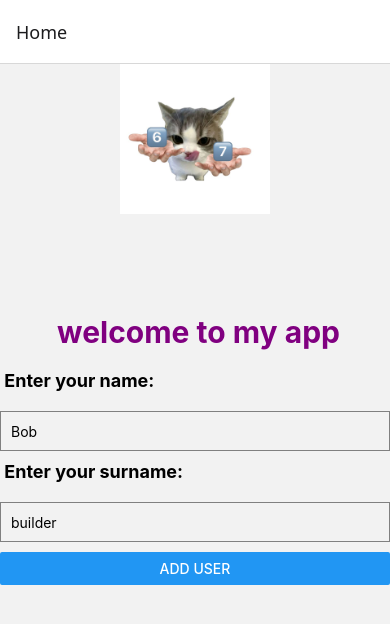
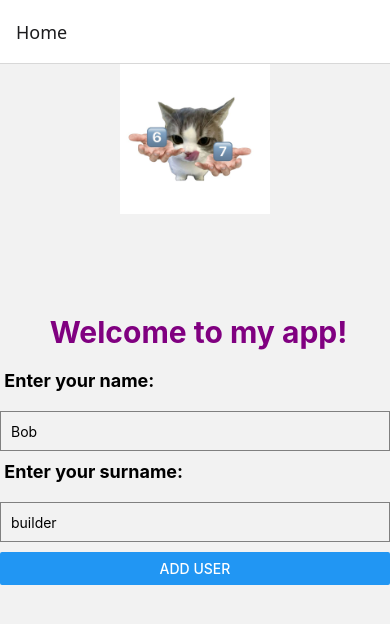
Before and after one commit to MayleahsProgram/My-First-App, a React Native app in the folder first-app/: screen / in a window 390 px wide. Shown: the top 624 px of the page. Built offline with nearby package versions, Linux system fonts and the light colour scheme.

Commit message:
Enhance MainScreen layout with SafeAreaView and ScrollView; add FadeInView for animation

```diff
--- a/first-app/App.tsx
+++ b/first-app/App.tsx
@@ -1,6 +1,6 @@
 import { StatusBar } from 'expo-status-bar';
-import { useState } from 'react';
-import { StyleSheet, Text, View, TextInput, Button, Image } from 'react-native';
+import { useState , useRef , useEffect, ReactNode } from 'react';
+import { StyleSheet, Text, View, TextInput, Button, Image, SafeAreaView, ScrollView, Animated, StyleProp, ViewStyle } from 'react-native';
 import { NavigationContainer } from '@react-navigation/native';
 import { createNativeStackNavigator , NativeStackScreenProps } from '@react-navigation/native-stack';
 
@@ -48,13 +48,14 @@ console.log("App works!");
 
 return (
   <View>
-
+    <SafeAreaView>
+      <ScrollView>
     <Image style ={styles.image}
     source={require('./images/67.jpg')}
 
         />
-        <Text style={styles.welcomeTxt}> welcome to my app</Text>
-
+        <Text style={styles.welcomeTxt}> Welcome to my app!</Text>
+  <FadeInView>
    <View style={styles.inputFlex}>
       <Text style={styles.headingTxt}> Enter your name:</Text>
       <TextInput style={styles.inputBoxTxt}
@@ -66,6 +67,7 @@ return (
         placeholder="builder"
         onChangeText={(newText) => setSurname(newText)} />
         </View>
+        </FadeInView>
 
       <Button title="Add user"
         onPress={() => {
@@ -76,7 +78,10 @@ return (
 
         }}/>
       <StatusBar style="auto" />
-    </View>
+
+      </ScrollView>
+      </SafeAreaView>
+      </View>
 
   );
 }
@@ -92,6 +97,36 @@ function ViewDetails({ navigation , route}:ViewDetailsProps){
     </View>
   );
 }
+
+interface FadeInViewProps {
+  children: ReactNode;
+  style?: StyleProp<ViewStyle>;
+}
+
+const FadeInView = ({children,style}: FadeInViewProps) => {
+  const fadeAnim = useRef(new Animated.Value(0)).current; // Initial value for opacity: 0
+
+  useEffect(() => {
+    Animated.timing(
+      fadeAnim,
+      {
+        toValue: 1,
+        duration: 4000,
+        useNativeDriver: false, // Allows to be run on an android device and avoids warning
+      }
+    ).start();
+  }, [fadeAnim]);
+
+  return(
+    <Animated.View
+      style={{
+        ...(style as object),
+        opacity: fadeAnim ,
+      }}>
+      {children}
+      </Animated.View>
+  )
+};
 
 const styles = StyleSheet.create({
   welcomeTxt: {
```
